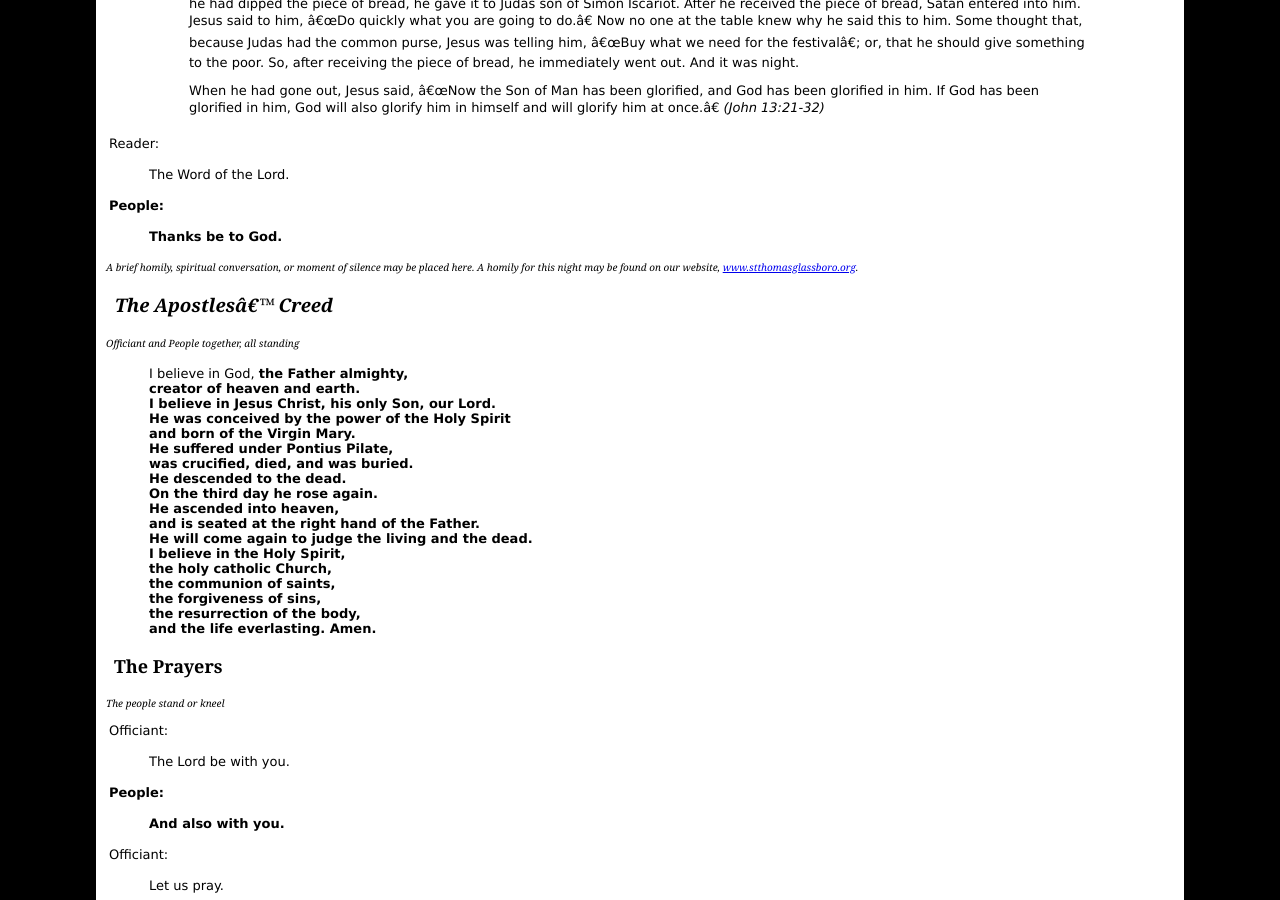
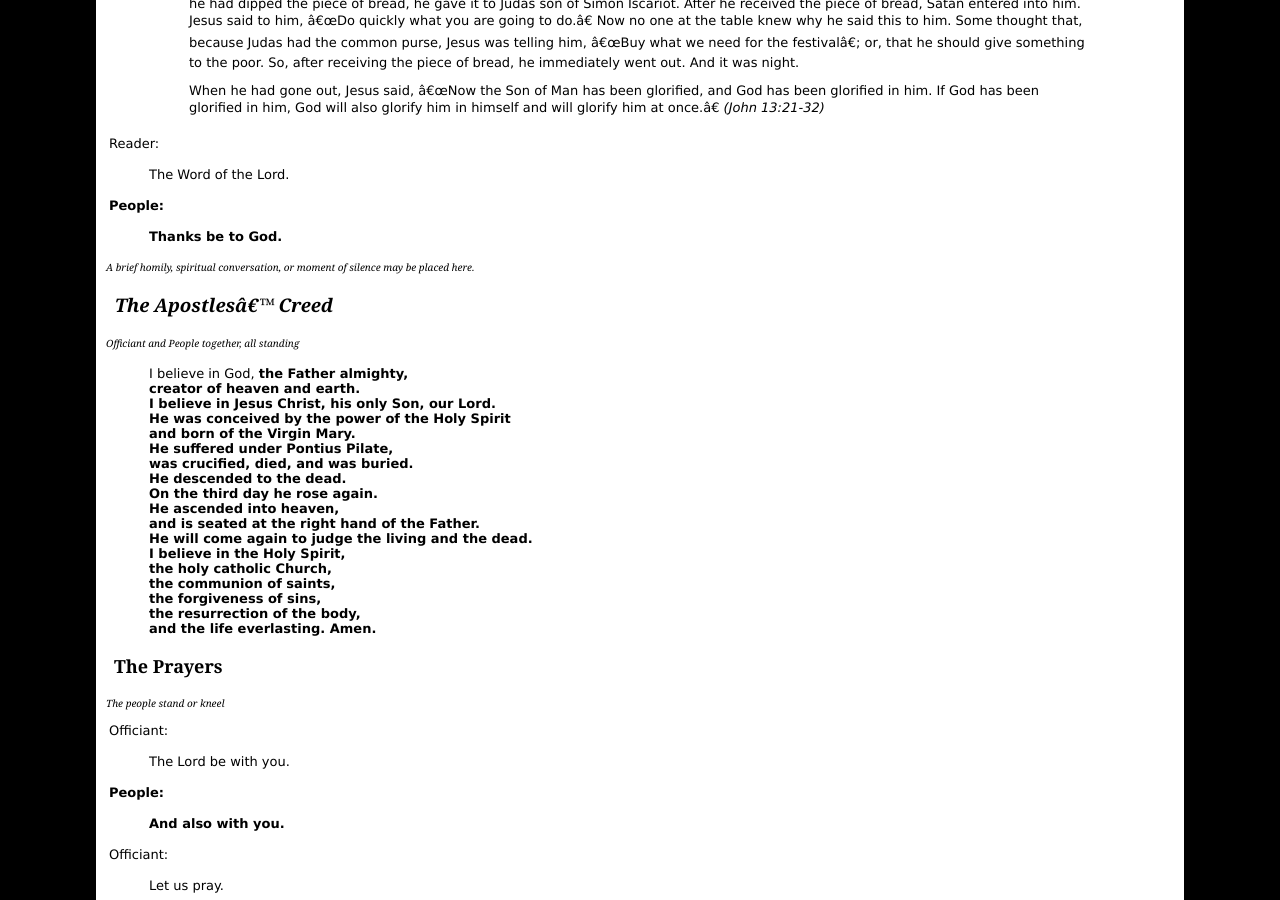
Before and after one commit to toddfoster/toddfoster.github.com, a Jekyll site: the page built from stt2020-epwed.md, in a window 1280 px wide and 900 px high, scrolled down 4033 px. Built offline with Jekyll 4.4.1, drawn with Linux system fonts in a browser that asks for light colours.

Commit message:
rm online homily promise

```diff
--- a/stt2020-epwed.md
+++ b/stt2020-epwed.md
@@ -220,7 +220,7 @@ Reader:
 **People:**
 > **Thanks be to God.**
 
-#### A brief homily, spiritual conversation, or moment of silence may be placed here. A homily for this night may be found on our website, [www.stthomasglassboro.org](www.stthomasglassboro.org).
+#### A brief homily, spiritual conversation, or moment of silence may be placed here.
 
 ### The Apostles' Creed
 #### Officiant and People together, all standing
```
Also changed, not shown: stt2020-epmon.md (+1 -1 lines), stt2020-eptue.md (+1 -1 lines).
